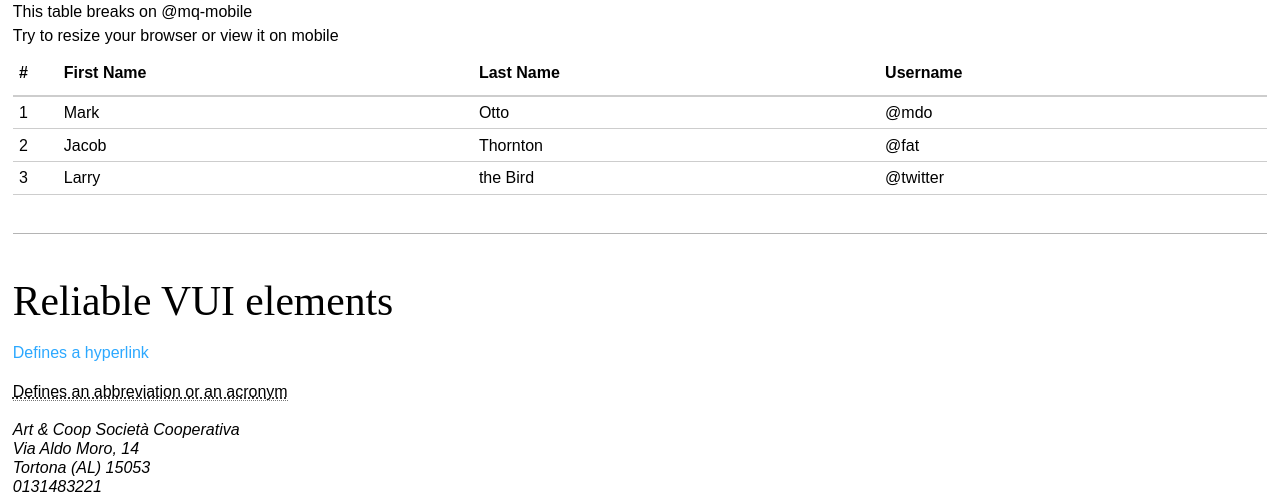
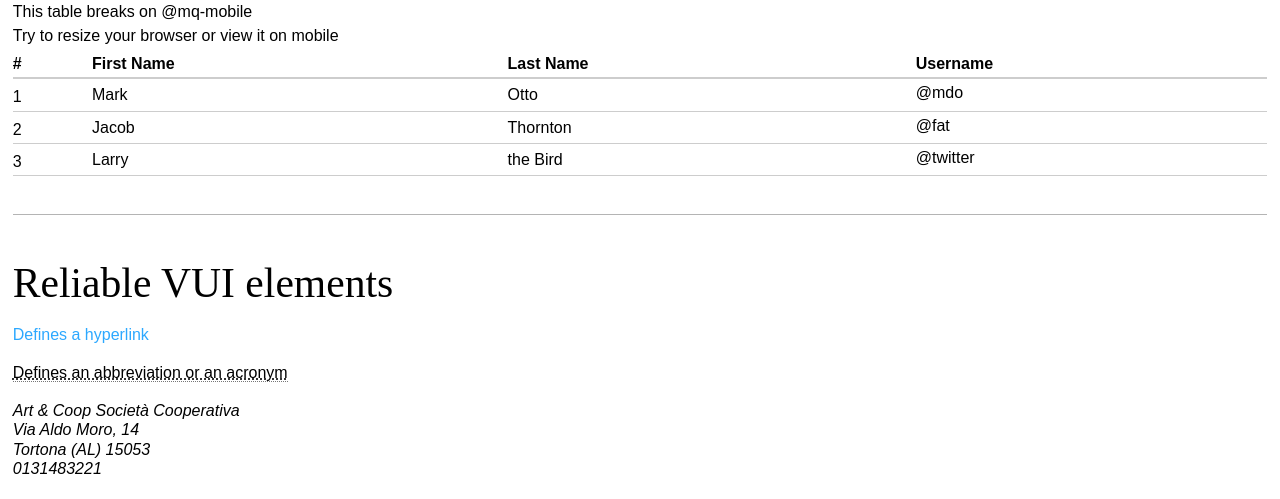
Before and after one commit to kennyrulez/vui, a website: page docs/index.html in a window 1280 px wide. Shown: the part 601-1100 px from the top of the page. Drawn offline with nearby package versions, Linux system fonts and the light colour scheme; files that its build step writes are made by us from their sources.

Commit message:
experimental table responsiveness
split table tags from _dom.scss for readability
added responsive styles
updated vui.scss accordingly

```diff
--- a/src/_dom.scss
+++ b/src/_dom.scss
@@ -538,55 +538,3 @@ q {
   font-style: italic;
   font-weight: bold;
 }
-
-table {
-  width: 100%;
-  border-collapse: collapse;
-  border-spacing: 0;
-
-  caption {
-    padding-bottom: 0.3em;
-    padding-top: .3em;
-    text-align: left;
-  }
-
-  thead {
-    border-bottom: 2px solid $gray;
-  }
-
-  th {
-    text-align: left;
-    padding: 1% .5%;
-  }
-
-  td {
-    padding: 0.5% .5%;
-    border-bottom: 1px solid $gray;
-  }
-
-  &.zebra {
-    tbody>tr:nth-of-type(2n+1) {
-      background-color: lighten($gray, 5%);
-    }
-  }
-
-  &.bordered {
-    thead {
-      border: none;
-    }
-
-    th,
-    td {
-      border: 1px solid $gray;
-    }
-  }
-
-  &.hover {
-    tbody > tr {
-      &:hover,
-      &:focus {
-        background-color: lighten($gray, 5%);
-      }
-    }
-  }
-}
--- /dev/null
+++ b/src/tables.scss
@@ -0,0 +1,102 @@
+@import '_settings';
+
+table {
+  width: 100%;
+  border-collapse: collapse;
+  border-spacing: 0;
+
+  caption {
+    padding-bottom: 0.3em;
+    padding-top: .3em;
+    text-align: left;
+  }
+
+  thead {
+    border-bottom: 2px solid $gray;
+  }
+
+  th {
+    text-align: left;
+    padding: 1% .5%;
+  }
+
+  td {
+    padding: 0.5% .5%;
+    border-bottom: 1px solid $gray;
+  }
+
+  &.zebra {
+    tbody>tr:nth-of-type(2n+1) {
+      background-color: lighten($gray, 5%);
+    }
+  }
+
+  &.bordered {
+    thead {
+      border: none;
+    }
+
+    th,
+    td {
+      border: 1px solid $gray;
+    }
+  }
+
+  &.hover {
+    tbody > tr {
+      &:hover,
+      &:focus {
+        background-color: lighten($gray, 5%);
+      }
+    }
+  }
+
+  // 2018 Experimental
+  &.responsive {
+    thead,
+    th {
+      @media (max-width: $mq-mobile) {
+        display: none;
+      }
+    }
+
+    td {
+      display: block;
+
+      &:first-child {
+        padding-top: .5em;
+      }
+
+      &:last-child {
+        padding-bottom: .5em;
+      }
+
+      &:before {
+        content: attr(data-th)": ";
+        font-weight: bold;
+
+        @media (min-width: $mq-mobile) {
+          display: none;
+        }
+      }
+    }
+
+    th,
+    td {
+      text-align: left;
+
+      @media (min-width: $mq-mobile) {
+        display: table-cell;
+        padding: .25em .5em;
+
+        &:first-child {
+          padding-left: 0;
+        }
+
+        &:last-child {
+          padding-right: 0;
+        }
+      }
+    }
+  }
+}
--- a/src/vui.scss
+++ b/src/vui.scss
@@ -15,6 +15,9 @@
 // dom elements
 @import "dom";              // HTML DOM elements
 
+// table elements (kinda experimental)
+@import "tables";           // HTML DOM elements
+
 /*
 Experimental, do not rely on it
 */
```
